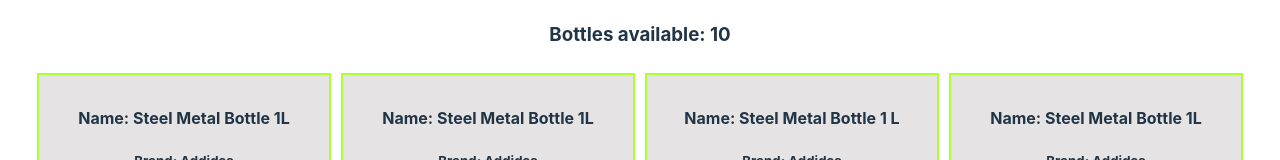
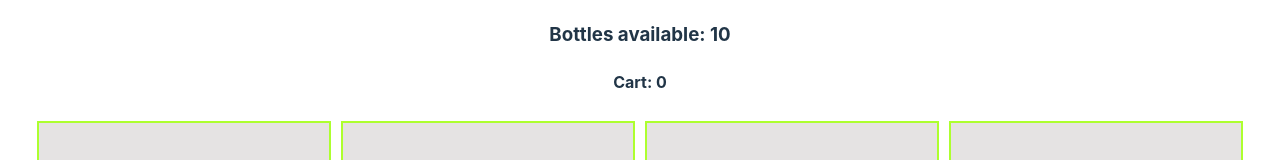
Before and after one commit to JuwelShaikh/bottles-cart, a React (Vite) app: page / in a window 1280 px wide. Shown: the part 136-296 px from the top of the page. Built offline with nearby package versions, Linux system fonts and the light colour scheme.

Commit message:
Showed item number to cart head

```diff
--- a/src/Components/Bottles/Bottles.jsx
+++ b/src/Components/Bottles/Bottles.jsx
@@ -6,6 +6,8 @@
 const Bottles = () => {
 
     const [bottles, setBottles] = useState([]);
+    const [cart, setCart] = useState([]);
+
     useEffect(() => {
         fetch('bottles.json')
             .then(res => res.json())
@@ -13,13 +15,14 @@
     }, [])
 
     const handleBottleCart = bottle => {
-        console.log(bottle)
-        console.log('bottle added')
+        const newCart = [...cart, bottle]
+        setCart(newCart);
     }
 
     return (
         <div>
             <h3>Bottles available: {bottles.length}</h3>
+            <h4>Cart: {cart.length}</h4>
             <div className="bottles-container">
                 {
                     bottles.map(bottle => <Bottle
```
